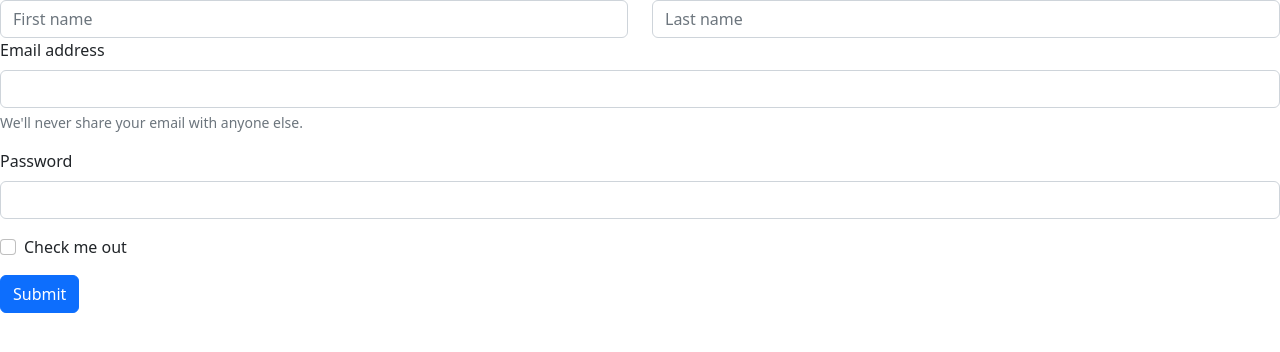
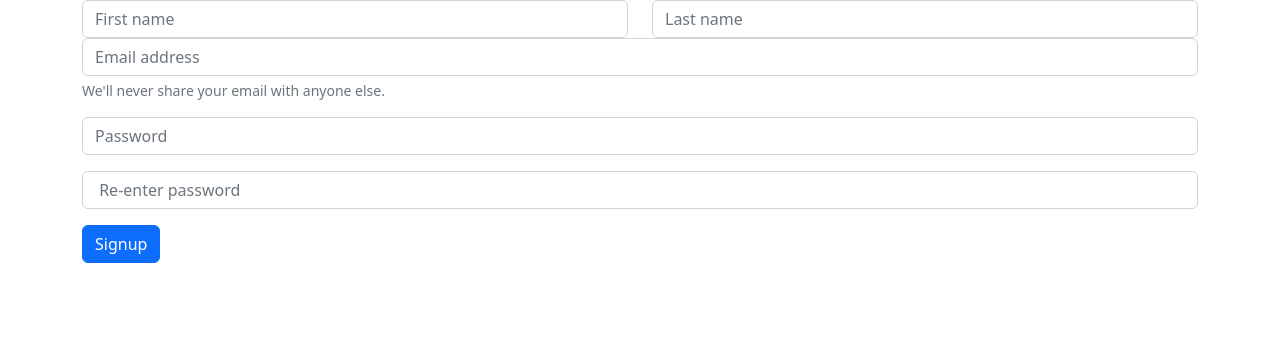
Before and after one commit to rrahul32/campus, a PHP site: page /signup.php in a window 1280 px wide. Shown: the part 90-442 px from the top of the page. Run offline with PHP 8.4, Linux system fonts and the light colour scheme.

Commit message:
signup changes

```diff
--- a/partials/_template.php
+++ b/partials/_template.php
@@ -3,7 +3,7 @@
   <head>
     <meta charset="utf-8">
     <meta name="viewport" content="width=device-width, initial-scale=1">
-    <title>Welcome!</title>
+    <title id='title'>Welcome!</title>
     <link href="https://cdn.jsdelivr.net/npm/bootstrap@5.2.0-beta1/dist/css/bootstrap.min.css" rel="stylesheet" integrity="sha384-0evHe/X+R7YkIZDRvuzKMRqM+OrBnVFBL6DOitfPri4tjfHxaWutUpFmBp4vmVor" crossorigin="anonymous">
   </head>
   <body>
--- a/signup.php
+++ b/signup.php
@@ -1,29 +1,55 @@
 <?php
 include 'partials/_template.php';
 include 'partials/_navbar.php';
+include 'config.php';
 ?>
-<div><form>
+<script>
+  document.getElementById('title').innerText='Signup';
+  </script>
+<div class='container'>
+  <form action="signup.php" method="POST">
 <div class="row">
   <div class="col">
-    <input type="text" class="form-control" placeholder="First name" aria-label="First name">
+    <input type="text" class="form-control" placeholder="First name" aria-label="First name" name="fname" required>
   </div>
   <div class="col">
-    <input type="text" class="form-control" placeholder="Last name" aria-label="Last name">
+    <input type="text" class="form-control" placeholder="Last name" aria-label="Last name" name="lname" required>
   </div>
 </div>
   <div class="mb-3">
-    <label for="exampleInputEmail1" class="form-label">Email address</label>
-    <input type="email" class="form-control" id="exampleInputEmail1" aria-describedby="emailHelp">
+   <!-- <label for="exampleInputEmail1" class="form-label">Email address</label> -->
+    <input type="email" class="form-control" id="exampleInputEmail1" aria-describedby="emailHelp" placeholder="Email address" name="email" required>
     <div id="emailHelp" class="form-text">We'll never share your email with anyone else.</div>
   </div>
   <div class="mb-3">
-    <label for="exampleInputPassword1" class="form-label">Password</label>
-    <input type="password" class="form-control" id="exampleInputPassword1">
+     <input type="password" class="form-control" id="exampleInputPassword1" placeholder="Password" name="password" required>
   </div>
-  <div class="mb-3 form-check">
+  <div class="mb-3">
+    <input type="password" class="form-control" id="exampleInputPassword1" placeholder=" Re-enter password" name="cpassword" required>
+  </div>
+  <!--<div class="mb-3 form-check">
     <input type="checkbox" class="form-check-input" id="exampleCheck1">
     <label class="form-check-label" for="exampleCheck1">Check me out</label>
-  </div>
-  <button type="submit" class="btn btn-primary">Submit</button>
+  </div>-->
+  <button type="submit" class="btn btn-primary">Signup</button>
 </form>
 </div>
+<?php
+  if($_SERVER["REQUEST_METHOD"]=="POST")
+  {
+$password=$_POST["password"];
+$cpassword=$_POST["cpassword"];
+if($password==$cpassword)
+{
+  $email=$_POST['email'];
+  $fname=$_POST['fname'];
+  $lname=$_POST['lname'];
+  $sql = "INSERT INTO `student` (`pwd`, `email`, `fname`, `lname`) VALUES ('$password', '$email', '$fname', '$lname');";
+  $result= mysqli_query($conn,$sql);
+  if($result)
+  {
+    echo "Successfully signed up";
+  }
+}
+  }
+?>
```
